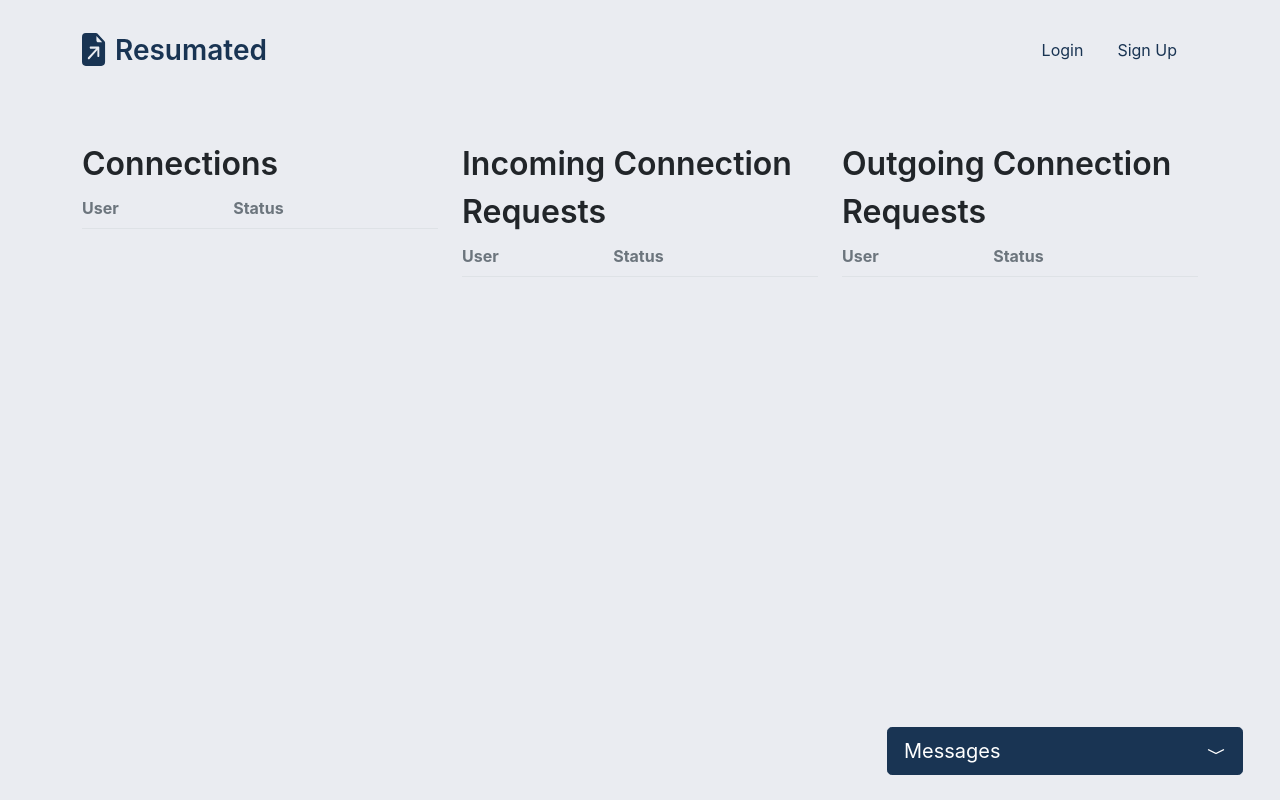
After one commit to caspinprince/Resumated, a Python web app: template web_app/templates/social/connections.html in a window 1280 px wide. The commit adds this page. Run offline with Jinja, Linux system fonts and the light colour scheme; the template is opened without the code that fills it, so the values that code supplies are empty; some libraries are stand-ins or nearby versions.

Commit message:
Add connections page to show pending/connections

```diff
--- a/web_app/templates/base.html
+++ b/web_app/templates/base.html
@@ -34,7 +34,7 @@
         <div class="d-flex align-items-center">
             {% if current_user.is_authenticated %}
                 <a href="{{ url_for('general.home') }}" class="btn me-2" style="color: #193453;">Explore</a>
-{#                <a href="{{ url_for('general.connections') }}" class="btn me-2" style="color: #193453;">Connections</a>#}
+                <a href="{{ url_for('social.connections') }}" class="btn me-2" style="color: #193453;">Connections</a>
                 {% if account_type == '1' %}
                     <div class="dropdown">
                         <a id="navbar" class="btn me-2" style="color: #193453" data-bs-toggle="dropdown"
--- a/web_app/templates/general/components/profilebar.html
+++ b/web_app/templates/general/components/profilebar.html
@@ -58,7 +58,7 @@
 {% else %}
     <div style="display: flex;">
         {% if connection_status == 'Not Connected' %}
-            <form method="post" action={{ url_for('social.connect', user_id=user.id) }}>
+            <form method="post" action={{ url_for('social.request_connect', user_id=user.id) }}>
                 <input class="btn mx-1" style="color:white; background-color: #212529; margin-left: 35px;" type="submit" name="deleteuser" value="Connect">
             </form>
         {% elif connection_status == 'Pending' %}
--- /dev/null
+++ b/web_app/templates/social/components/connection_table.html
@@ -0,0 +1,29 @@
+{% macro connection_table(connections, incoming) %}
+    <table id="fileTable" class="table table-hover" style="border-width: 0;">
+        <thead style="border-width: 0;">
+        <tr>
+            <th class="th-sm text-muted" style="padding-left: 0;" scope="col">User</th>
+            <th class="th-sm text-muted" scope="col">Status</th>
+        </tr>
+        </thead>
+        <tbody style="border-width: 0px">
+        {% for connection in connections %}
+            <tr>
+                <th scope="row">
+                    {% if incoming %}
+                        <a class="btn pt-3 pb-3">{{ connection.user1.first_name }} {{ connection.user1.last_name }}</a>
+                    {% else %}
+                        <a class="btn pt-3 pb-3">{{ connection.user2.first_name }} {{ connection.user2.last_name }}</a>
+                    {% endif %}
+                </th>
+                {% if incoming %}
+                    <form method="post"
+                        action="{{ url_for('social.accept_connect', user_id=connection.user1.id) }}">
+                        <td class="align-middle"><input class="btn" type="submit" name="accept_connect" value="Accept"></td>
+                    </form>
+                {% endif %}
+            </tr>
+        {% endfor %}
+        </tbody>
+    </table>
+{% endmacro %}
--- /dev/null
+++ b/web_app/templates/social/connections.html
@@ -0,0 +1,20 @@
+{% extends "base.html" %}
+{% from "social/components/connection_table.html" import connection_table with context %}
+{% block content %}
+    <div class="container">
+        <div class="row">
+            <div class="col">
+                <div class="medium-title">Connections</div>
+                {{ connection_table(connections) }}
+            </div>
+            <div class="col">
+                <div class="medium-title">Incoming Connection Requests</div>
+                {{ connection_table(incoming, incoming=True) }}
+            </div>
+            <div class="col">
+                <div class="medium-title">Outgoing Connection Requests</div>
+                {{ connection_table(outgoing, incoming=False) }}
+            </div>
+        </div>
+    </div>
+{% endblock %}
```
Also changed, not shown: web_app/models.py (+17 -11 lines), web_app/social/routes.py (+26 -3 lines).
